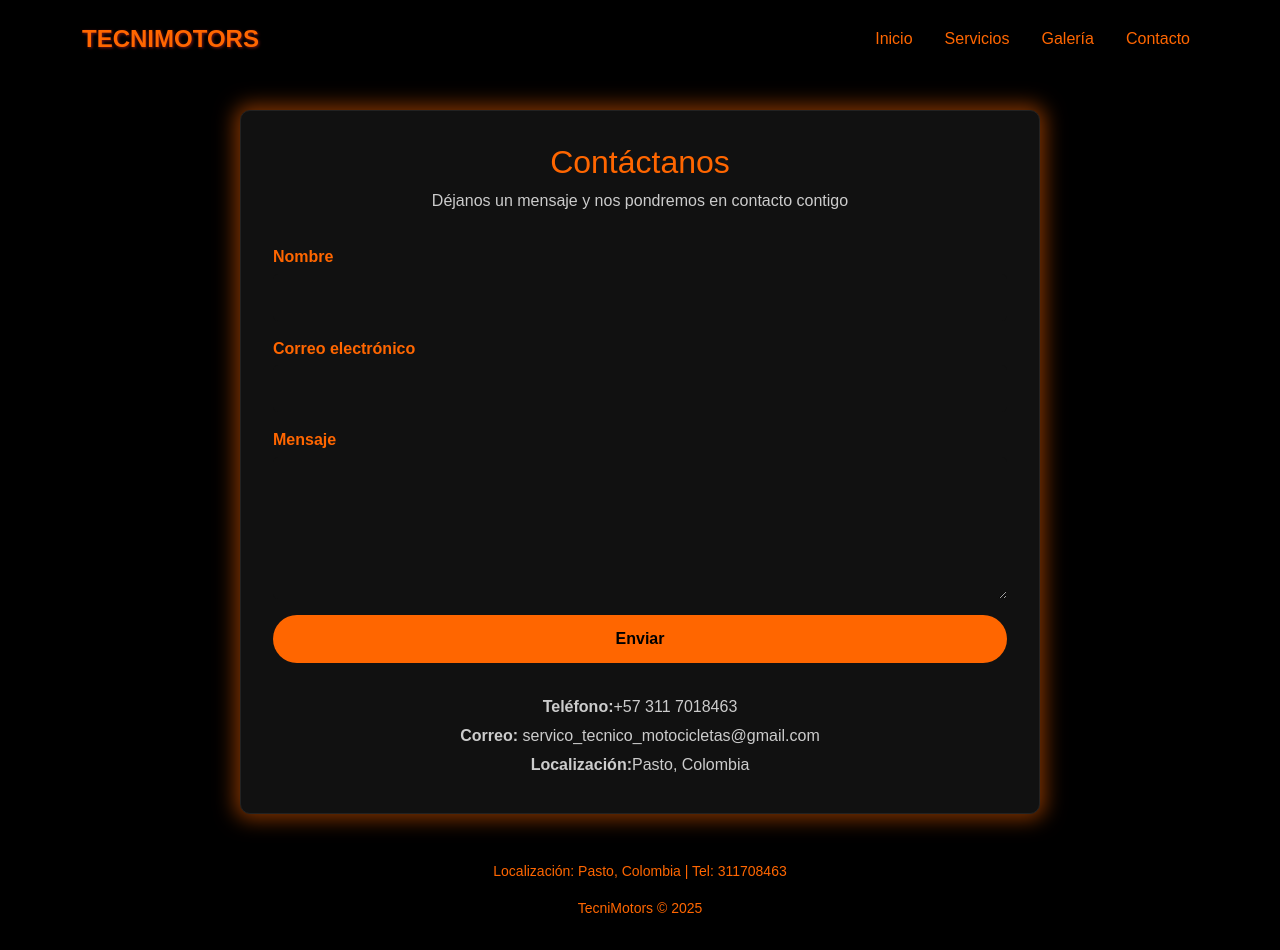
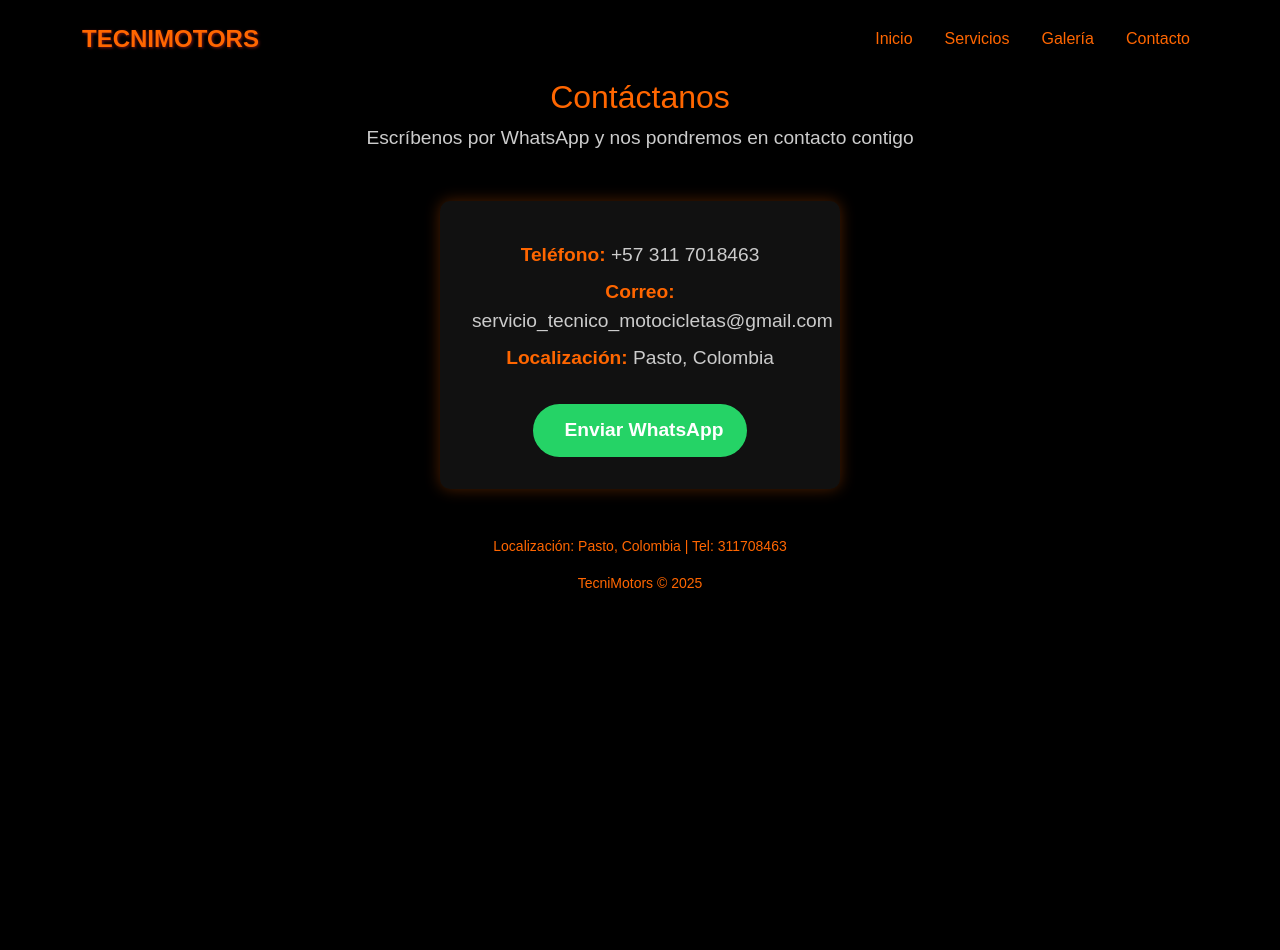
Before and after one commit to Carlostorres8791/page-taller, an Angular app: page /contacto in a window 1280 px wide. After the commit the page ends 800 px from the top, so only its background shows below. Built offline with nearby package versions, Linux system fonts and the light colour scheme.

Commit message:
Arreglo vista de contacto

```diff
--- a/src/app/components/contacto/contacto.component.css
+++ b/src/app/components/contacto/contacto.component.css
@@ -1,84 +1,51 @@
-.contacto-container {
-  max-width: 800px;
+.contacto-card {
+  background-color: #111;
+  color: #ff6600;
+  padding: 2rem;
+  border-radius: 10px;
+  max-width: 400px;
   margin: 2rem auto;
-  padding: 2rem;
-  background-color: #111; /* un negro más suave que contraste con la sombra */
-  color: #ff6600;
-  border-radius: 10px;
-  box-shadow: 0 0 20px 5px rgba(255, 102, 0, 0.5); /* sombra naranja */
-  border: 1px solid #222; /* opcional: bordes sutiles */
+  text-align: center;
+  box-shadow: 0 0 15px rgba(255, 102, 0, 0.3);
 }
 
-/* Títulos */
-.contacto-container h2 {
-  text-align: center;
-  font-size: 2rem;
-  margin-bottom: 0.5rem;
+.contacto-card p {
+  margin: 0.5rem 0;
+}
+
+.btn-whatsapp {
+  display: inline-flex;
+  align-items: center;
+  justify-content: center;
+  gap: 0.5rem;
+  margin-top: 1.5rem;
+  padding: 0.75rem 1.5rem;
+  background-color: #25D366;
+  color: #fff;
+  font-weight: bold;
+  border-radius: 30px;
+  text-decoration: none;
+  transition: 0.3s;
+}
+
+.btn-whatsapp:hover {
+  background-color: #20b358;
+  color: #fff;
 }
 
 .subtitulo {
+  color: #ccc; /* gris suave */
+  font-size: 1.2rem;
   text-align: center;
-  color: #ccc;
-  margin-bottom: 2rem;
+  margin-bottom: 3rem;
 }
 
-/* Formulario */
-.contacto-form-container form {
-  display: flex;
-  flex-direction: column;
-  gap: 1rem;
+.contacto-card{
+  color: #ccc; /* gris suave */
+  font-size: 1.2rem;
+  text-align: center;
 }
 
-.form-group {
-  display: flex;
-  flex-direction: column;
+.tel, .mail, .loc{
+  color: #ff6600;
 }
-
-.form-group label {
-  margin-bottom: 0.3rem;
-  color: #ff6600;
-  font-weight: bold;
-}
-
-.form-group input,
-.form-group textarea {
-  padding: 0.7rem;
-  border-radius: 5px;
-  border: none;
-  outline: none;
-  background-color: #111; /* mismo negro del contenedor */
-  color: #fff;
-}
-
-.form-group input::placeholder,
-.form-group textarea::placeholder {
-  color: #ccc;
-}
-
-/* Botón */
-button {
-  background-color: #ff6600;
-  color: #000;
-  font-weight: bold;
-  padding: 0.75rem;
-  border: none;
-  border-radius: 30px;
-  cursor: pointer;
-  transition: 0.3s;
-}
-
-button:hover {
-  background-color: #f0dfc0;
-  color: #000;
-}
-
-/* Información de contacto */
-.contacto-info {
-  margin-top: 2rem;
-  text-align: center;
-  color: #ccc;
-}
-
-.contacto-info p {
-  margin: 0.3rem 0;
-}
--- a/src/app/components/contacto/contacto.component.html
+++ b/src/app/components/contacto/contacto.component.html
@@ -1,35 +1,15 @@
 <div class="contacto-container">
   <h2 class="text-center">Contáctanos</h2>
-  <p class="text-center subtitulo">Déjanos un mensaje y nos pondremos en contacto contigo</p>
+  <p class="text-center subtitulo">Escríbenos por WhatsApp y nos pondremos en contacto contigo</p>
 
-  <div class="contacto-form-container">
-    <form (ngSubmit)="enviarFormulario()" #formContacto="ngForm">
-      <!-- Nombre -->
-      <div class="form-group">
-        <label for="nombre">Nombre</label>
-        <input type="text" id="nombre" name="nombre" ngModel required>
-      </div>
+  <div class="contacto-card">
+    <p><strong class="tel">Teléfono:</strong> +57 311 7018463</p>
+    <p><strong class="mail">Correo:</strong> servicio_tecnico_motocicletas&#64;gmail.com</p>
+    <p><strong class="loc">Localización:</strong> Pasto, Colombia</p>
 
-      <!-- Email -->
-      <div class="form-group">
-        <label for="email">Correo electrónico</label>
-        <input type="email" id="email" name="email" ngModel required>
-      </div>
-
-      <!-- Mensaje -->
-      <div class="form-group">
-        <label for="mensaje">Mensaje</label>
-        <textarea id="mensaje" name="mensaje" rows="5" ngModel required></textarea>
-      </div>
-
-      <button type="submit" [disabled]="!formContacto.valid">Enviar</button>
-    </form>
-  </div>
-
-  <!-- Información de contacto -->
-  <div class="contacto-info">
-    <p><strong>Teléfono:</strong>+57 311 7018463</p>
-    <p><strong>Correo:</strong> servico_tecnico_motocicletas&#64;gmail.com</p>
-    <p><strong>Localización:</strong>Pasto, Colombia</p>
+    <!-- Botón WhatsApp -->
+    <a href="https://wa.me/573117018463?text=Hola%20Carlos%20Torres,%20quiero%20información" target="_blank" class="btn-whatsapp">
+      <i class="bi bi-whatsapp"></i> Enviar WhatsApp
+    </a>
   </div>
 </div>
```
